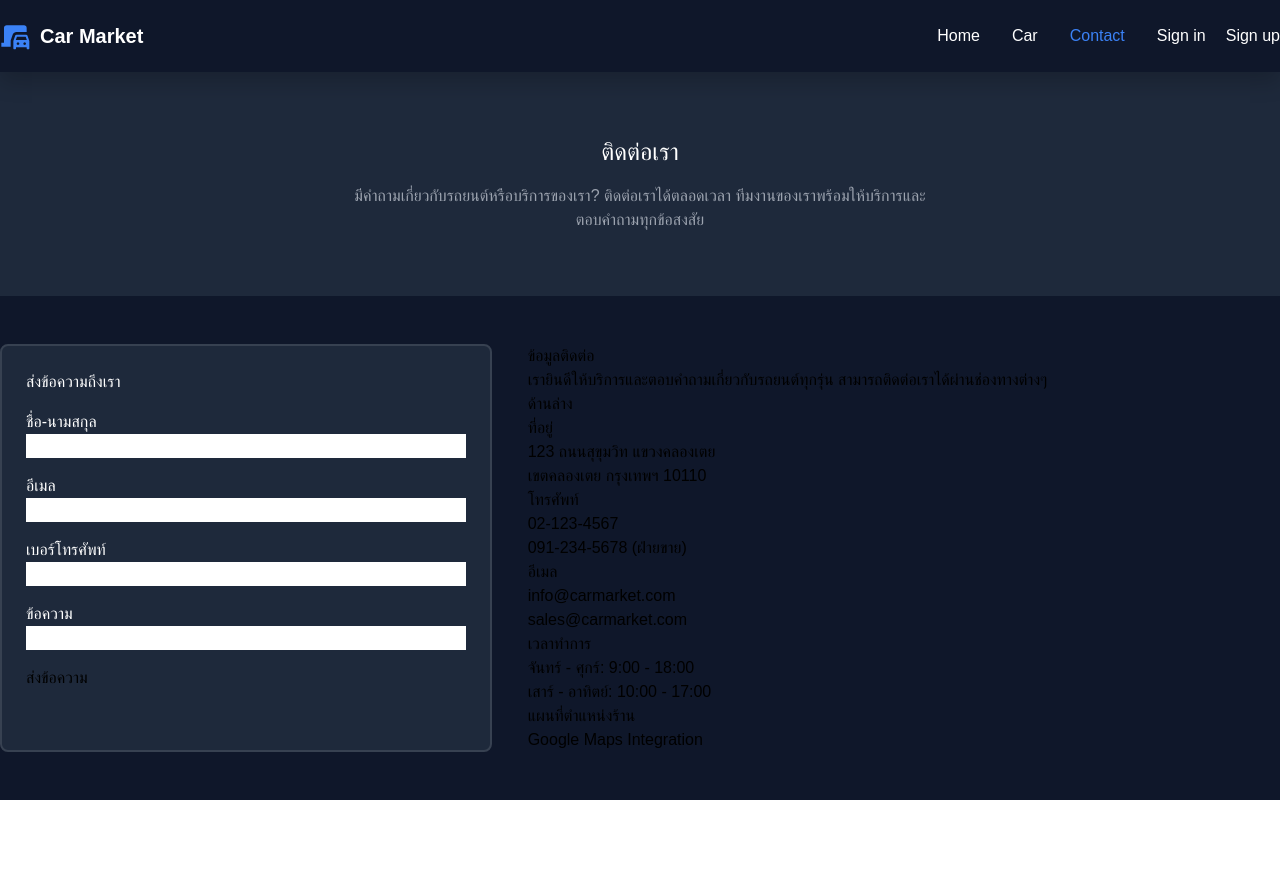
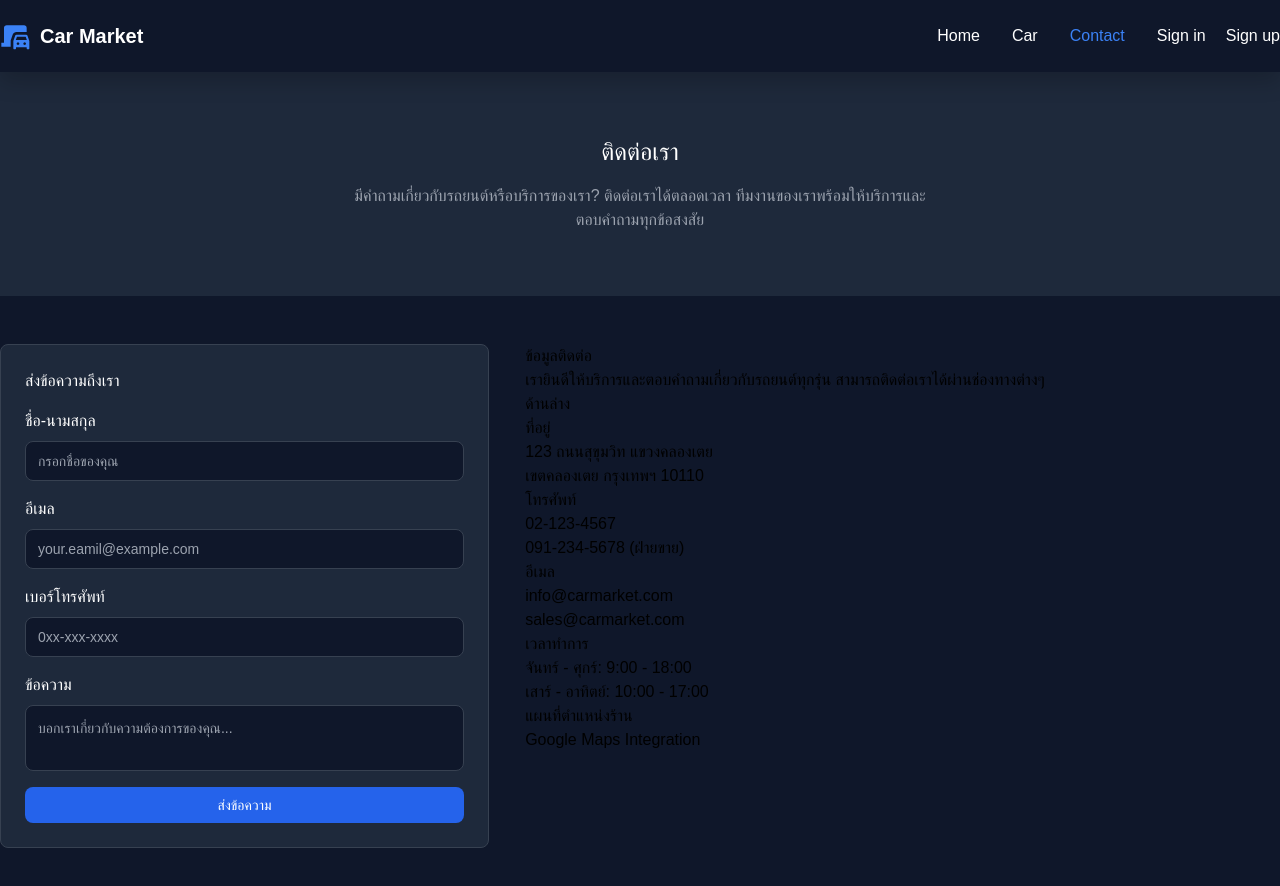
Before and after one commit to Fewdev1122/car-market, a React (Create React App) app: page /contact in a window 1280 px wide. Shown: the top 886 px of the page. Before the commit the page ends 800 px from the top, so only its background shows below. Built offline with nearby package versions, Linux system fonts and the light colour scheme.

Commit message:
form sucsess

```diff
--- a/src/components/form.jsx
+++ b/src/components/form.jsx
@@ -5,26 +5,26 @@ function Form() {
     <>
       <div className='bg-[#0F172A] py-12'>
         <div className='container mx-auto grid grid-flow-row md:grid-flow-col gap-9'>
-          <div className='bg-[#1E293B] p-6 rounded-lg border-2 border-gray-700'>
+          <div className='bg-[#1E293B] p-6 rounded-lg border border-gray-700'>
             <form action="POST" className='space-y-4'>
               <span className='text-white '>ส่งข้อความถึงเรา</span>
-              <div className='flex flex-col text-white'>
+              <div className='flex flex-col text-white space-y-2'>
                 <label htmlFor="name">ชื่อ-นามสกุล</label>
-                <input type="text" name='name' />
+                <input type="text" name='name' placeholder='กรอกชื่อของคุณ' className='focus:border-blue-500 transition-colors duration-200 outline-none pl-3 text-sm h-10 bg-[#0F172A] border border-gray-700 rounded-lg'/>
               </div>
-              <div className='flex flex-col text-white'>
+              <div className='flex flex-col text-white space-y-2'>
                 <label htmlFor="email">อีเมล</label>
-                <input type="email" name="email" id="" />
+                <input type="email" name="email" id="" placeholder='your.eamil@example.com' className='focus:border-blue-500 transition-colors duration-200 outline-none pl-3 text-sm h-10 bg-[#0F172A] border border-gray-700 rounded-lg'/>
               </div>
-              <div className='flex flex-col text-white'>
+              <div className='flex flex-col text-white space-y-2'>
                 <label htmlFor="tel">เบอร์โทรศัพท์</label>
-                <input type="tel" name="tel" id="" />
+                <input type="tel" name="tel" id="" placeholder='0xx-xxx-xxxx' className='focus:border-blue-500 transition-colors duration-200 outline-none pl-3 text-sm h-10 bg-[#0F172A] border border-gray-700 rounded-lg'/>
               </div>
-              <div className='flex flex-col text-white'>
+              <div className='flex flex-col text-white space-y-2'>
                 <label htmlFor="text">ข้อความ</label>
-                <input type="text" name="text" id="" />
+               <textarea name="text" id="" placeholder='บอกเราเกี่ยวกับความต้องการของคุณ...' className='focus:border-blue-500 transition-colors duration-200 outline-none resize-none p-3 text-sm bg-[#0F172A] border border-gray-700 rounded-lg'></textarea>
               </div>
-              <button type='summit'>ส่งข้อความ</button>
+              <button type='summit' className='bg-blue-600 w-full text-white py-2 text-sm rounded-lg hover:bg-blue-500 transition-colors duration-200'>ส่งข้อความ</button>
             </form>
           </div>
           <div>
```
